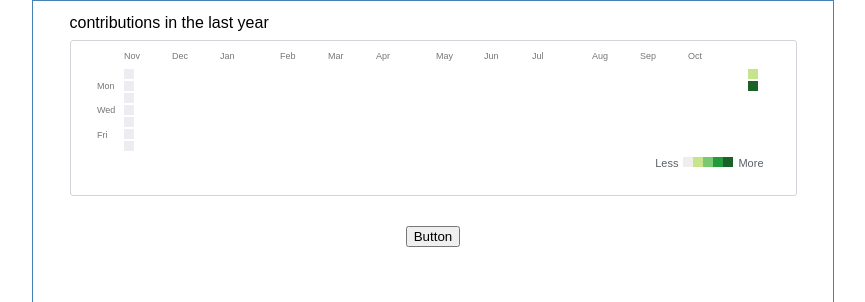
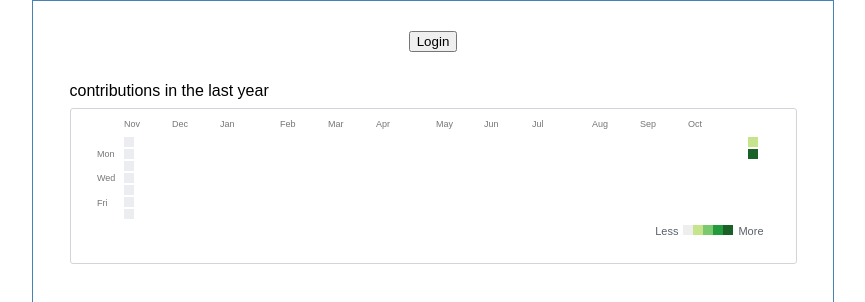
Before and after one commit to hianson/GitHub-Calendar-Clone, a React (Create React App) app in the folder frontend/: page / in a window 1280 px wide. Shown: the top 302 px of the page, without its empty margins (207-1072 px from the left). Built offline with nearby package versions, Linux system fonts and the light colour scheme.

Commit message:
write developmental buttons and functions for logging in/out

```diff
--- a/frontend/src/App.js
+++ b/frontend/src/App.js
@@ -7,26 +7,68 @@ class App extends Component {
   constructor(props) {
   super(props);
   this.state = {
+    user: {
+      authToken: null
+    },
     days: {
 
     }
     };
+    // this.handleClick = this.handleClick.bind(this);
   }
 
-handleClick() {
-  console.log('thanks for clicking me')
-  axios.get('/user?ID=12345')
-    .then(function (response) {
-      console.log(response);
-    })
-    .catch(function (error) {
-      console.log(error);
-    });
+login() {
+  var self = this;
+  // authenticate via backend and receive JWT token
+  // make GET request for PSessions using token
+  axios.post('http://localhost:3001/authenticate', {
+    email: 'anson@anson',
+    password: 'password'
+  })
+  .then(function (response) {
+    var user = {}
+
+    user['authToken'] = response.data.auth_token;
+    self.setState({user}, ()=>console.log('logged in:', self.state.user.authToken))
+  })
+  .catch(function (error) {
+    console.log(error);
+  });
+}
+
+logout() {
+  var user = {}
+  user['authToken'] = null
+  this.setState({user}, ()=>console.log('logged out:', this.state.user.authToken))
+}
+
+renderSessionButtons() {
+  if (this.state.user.authToken) {
+    return(
+    <div className="boton-container">
+      <button className="boton" onClick={(e) => this.logout()}>
+        Logout
+      </button>
+    </div>)
+  } else {
+    return(
+    <div className="boton-container">
+      <button className="boton" onClick={(e) => this.login()}>
+        Login
+      </button>
+    </div>)
+  }
 }
 
   render() {
     return (
       <div className="container">
+
+
+      { this.renderSessionButtons() }
+
+
+
         <h2 className="graph-header">contributions in the last year</h2>
         <div className="graph-container">
           <svg
@@ -184,11 +226,7 @@ handleClick() {
         </div>
 
 
-        <div className="boton-container">
-          <button className="boton" onClick={(e) => this.handleClick(e)}>
-            Button
-          </button>
-        </div>
+
 
       </div>
     );
```
